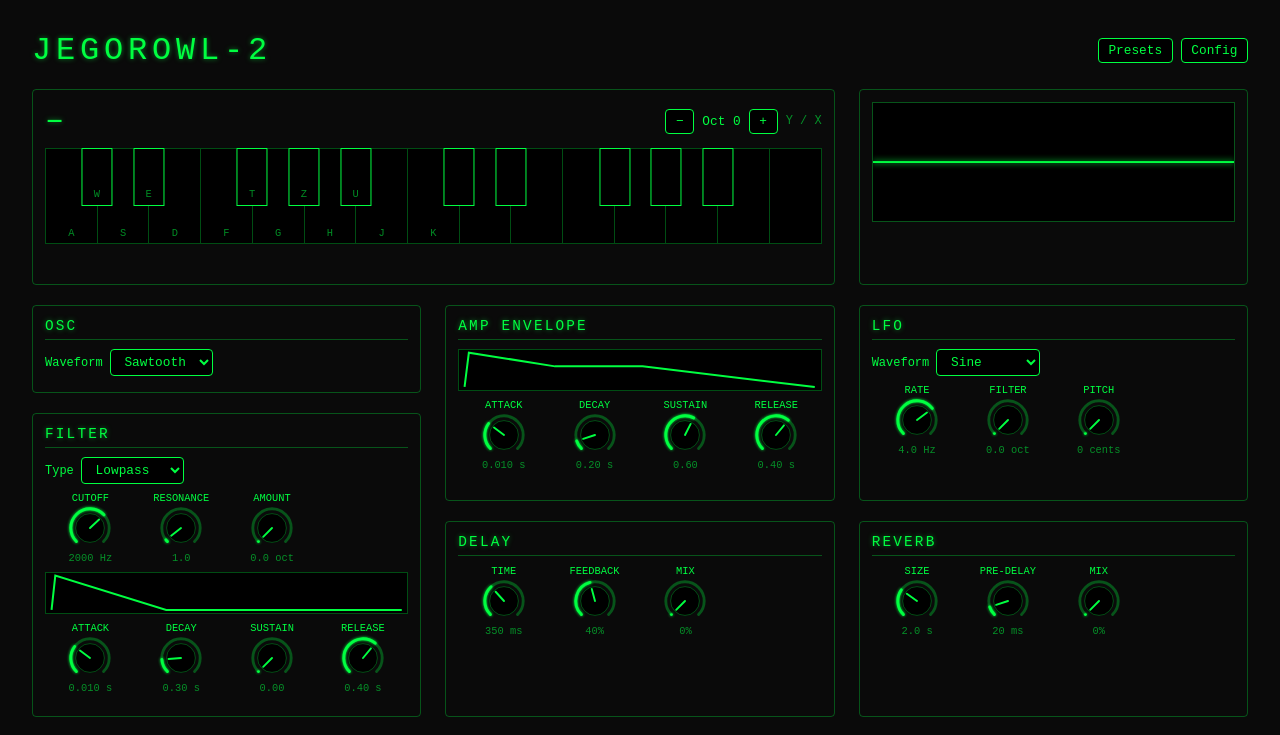
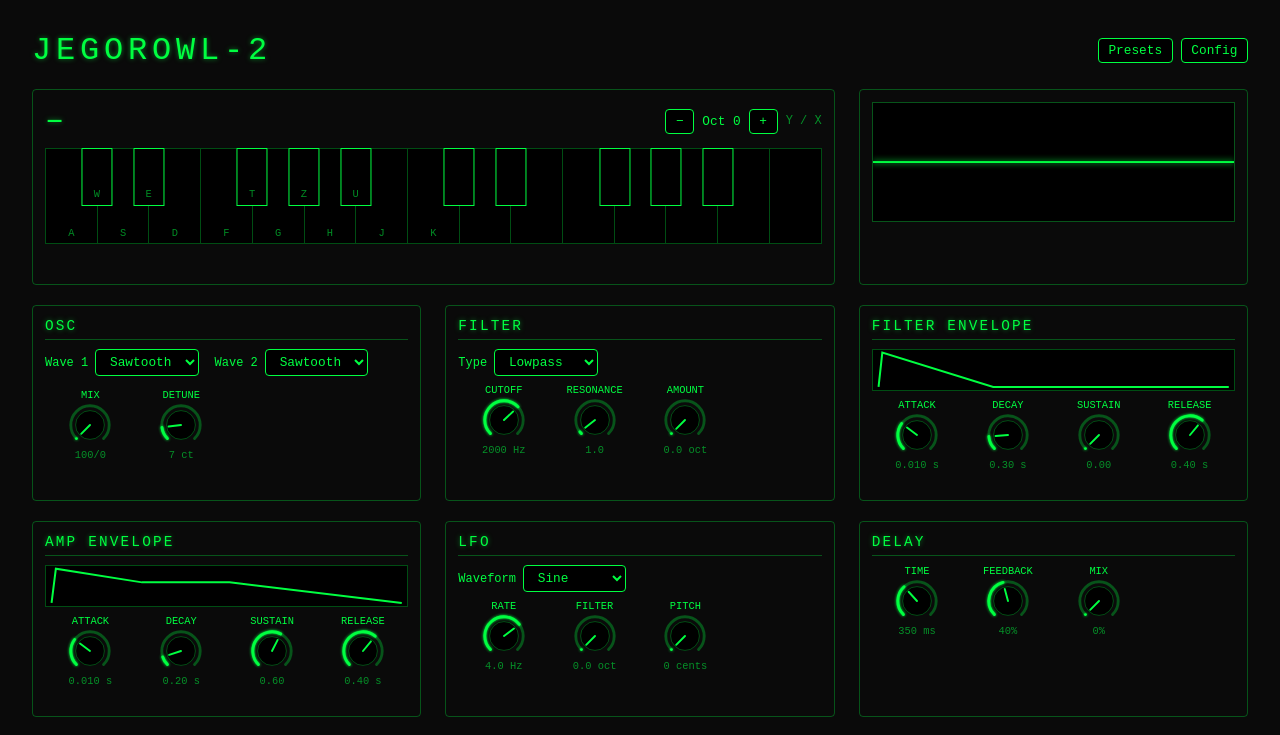
Before and after one commit to s-jegorow/JegorOWL-2, a Svelte app: page / in a window 1280 px wide. Shown: the top 735 px of the page. Built offline with nearby package versions, Linux system fonts and the light colour scheme.

Commit message:
update: 2nd oscillator (mix + detune), filter split into filter / filter envelope

```diff
--- a/src/App.svelte
+++ b/src/App.svelte
@@ -32,6 +32,9 @@
   $effect(() => { saveLastSettings(settings); });
 
   $effect(() => { engine.setWaveform(settings.waveform); });
+  $effect(() => { engine.setOsc2Waveform(settings.osc2Waveform); });
+  $effect(() => { engine.setOsc2Mix(settings.osc2Mix); });
+  $effect(() => { engine.setOsc2Detune(settings.osc2Detune); });
   $effect(() => { engine.setFilterType(settings.filterType); });
   $effect(() => { engine.setCutoff(settings.cutoff); });
   $effect(() => { engine.setResonance(settings.resonance); });
@@ -173,8 +176,42 @@
     <Oscilloscope />
   </Panel>
 
-  <Panel title="Osc" span={4} rows={1}>
-    <Select label="Waveform" options={WAVEFORMS} bind:value={settings.waveform} />
+  <Panel title="Osc" span={4} rows={2}>
+    <div class="selects">
+      <Select label="Wave 1" options={WAVEFORMS} bind:value={settings.waveform} />
+      <Select label="Wave 2" options={WAVEFORMS} bind:value={settings.osc2Waveform} />
+    </div>
+
+    <div class="knobs">
+      <MappableKnob param="osc2Mix" bind:value={settings.osc2Mix} />
+      <MappableKnob param="osc2Detune" bind:value={settings.osc2Detune} />
+    </div>
+  </Panel>
+
+  <Panel title="Filter" span={4} rows={2}>
+    <Select label="Type" options={FILTER_TYPES} bind:value={settings.filterType} />
+
+    <div class="knobs">
+      <MappableKnob param="cutoff" bind:value={settings.cutoff} />
+      <MappableKnob param="resonance" bind:value={settings.resonance} />
+      <MappableKnob param="filterAmount" bind:value={settings.filterAmount} />
+    </div>
+  </Panel>
+
+  <Panel title="Filter Envelope" span={4} rows={2}>
+    <EnvelopeGraph
+      attack={settings.filterAttack}
+      decay={settings.filterDecay}
+      sustain={settings.filterSustain}
+      release={settings.filterRelease}
+    />
+
+    <div class="knobs">
+      <MappableKnob param="filterAttack" bind:value={settings.filterAttack} />
+      <MappableKnob param="filterDecay" bind:value={settings.filterDecay} />
+      <MappableKnob param="filterSustain" bind:value={settings.filterSustain} />
+      <MappableKnob param="filterRelease" bind:value={settings.filterRelease} />
+    </div>
   </Panel>
 
   <Panel title="Amp Envelope" span={4} rows={2}>
@@ -200,30 +237,6 @@
       <MappableKnob param="lfoRate" bind:value={settings.lfoRate} />
       <MappableKnob param="lfoFilterDepth" bind:value={settings.lfoFilterDepth} />
       <MappableKnob param="lfoPitchDepth" bind:value={settings.lfoPitchDepth} />
-    </div>
-  </Panel>
-
-  <Panel title="Filter" span={4} rows={3}>
-    <Select label="Type" options={FILTER_TYPES} bind:value={settings.filterType} />
-
-    <div class="knobs">
-      <MappableKnob param="cutoff" bind:value={settings.cutoff} />
-      <MappableKnob param="resonance" bind:value={settings.resonance} />
-      <MappableKnob param="filterAmount" bind:value={settings.filterAmount} />
-    </div>
-
-    <EnvelopeGraph
-      attack={settings.filterAttack}
-      decay={settings.filterDecay}
-      sustain={settings.filterSustain}
-      release={settings.filterRelease}
-    />
-
-    <div class="knobs">
-      <MappableKnob param="filterAttack" bind:value={settings.filterAttack} />
-      <MappableKnob param="filterDecay" bind:value={settings.filterDecay} />
-      <MappableKnob param="filterSustain" bind:value={settings.filterSustain} />
-      <MappableKnob param="filterRelease" bind:value={settings.filterRelease} />
     </div>
   </Panel>
 
@@ -280,6 +293,10 @@
     display: flex;
     gap: 0.5rem;
   }
+  .selects {
+    display: flex;
+    gap: 1rem;
+  }
   .knobs {
     display: grid;
     grid-template-columns: repeat(4, minmax(0, 1fr));
--- a/src/audio/engine.ts
+++ b/src/audio/engine.ts
@@ -7,6 +7,9 @@ import { Lfo } from './lfo';
 
 export interface EngineSettings {
   waveform: OscillatorType;
+  osc2Waveform: OscillatorType;
+  osc2Mix: number;
+  osc2Detune: number;
   filterType: BiquadFilterType;
   cutoff: number;
   resonance: number;
@@ -34,6 +37,9 @@ export interface EngineSettings {
 
 export const DEFAULT_SETTINGS: EngineSettings = {
   waveform: 'sawtooth',
+  osc2Waveform: 'sawtooth',
+  osc2Mix: 0,
+  osc2Detune: 7,
   filterType: 'lowpass',
   cutoff: 2000,
   resonance: 1,
@@ -174,6 +180,24 @@ export function setWaveform(value: OscillatorType): void {
   for (const voice of releasing) voice.setWaveform(value); // hit the fading ones too or it sounds weird
 }
 
+export function setOsc2Waveform(value: OscillatorType): void {
+  settings.osc2Waveform = value;
+  for (const voice of voices.values()) voice.setOsc2Waveform(value);
+  for (const voice of releasing) voice.setOsc2Waveform(value);
+}
+
+export function setOsc2Mix(value: number): void {
+  settings.osc2Mix = value;
+  for (const voice of voices.values()) voice.setOsc2Mix(value);
+  for (const voice of releasing) voice.setOsc2Mix(value);
+}
+
+export function setOsc2Detune(value: number): void {
+  settings.osc2Detune = value;
+  for (const voice of voices.values()) voice.setOsc2Detune(value);
+  for (const voice of releasing) voice.setOsc2Detune(value);
+}
+
 export function setFilterType(value: BiquadFilterType): void {
   settings.filterType = value;
   for (const voice of voices.values()) voice.setFilterType(value);
--- a/src/audio/voice.ts
+++ b/src/audio/voice.ts
@@ -5,6 +5,9 @@ import type { Lfo } from './lfo';
 
 interface VoiceSettings {
   waveform: OscillatorType;
+  osc2Waveform: OscillatorType;
+  osc2Mix: number;
+  osc2Detune: number;
   filterType: BiquadFilterType;
   attack: number;
   decay: number;
@@ -20,6 +23,9 @@ interface VoiceSettings {
 export class Voice {
   private readonly ctx: AudioContext;
   private readonly oscillator: OscillatorNode;
+  private readonly oscillator2: OscillatorNode;
+  private readonly oscillatorGain: GainNode;
+  private readonly oscillator2Gain: GainNode;
   private readonly switchGain: GainNode; // own gain just for the declick on waveform switch, so the adsr automation stays untouched
   private readonly filter: BiquadFilterNode;
   private readonly envelope: GainNode;
@@ -35,6 +41,9 @@ export class Voice {
     const now = ctx.currentTime;
 
     this.oscillator = ctx.createOscillator();
+    this.oscillator2 = ctx.createOscillator();
+    this.oscillatorGain = ctx.createGain();
+    this.oscillator2Gain = ctx.createGain();
     this.switchGain = ctx.createGain();
     this.filter = ctx.createBiquadFilter();
     this.envelope = ctx.createGain();
@@ -42,17 +51,30 @@ export class Voice {
     this.oscillator.type = settings.waveform;
     this.oscillator.frequency.value = frequency;
 
+    this.oscillator2.type = settings.osc2Waveform;
+    this.oscillator2.frequency.value = frequency;
+    // only osc2 gets detuned, osc1 stays dead on the note
+    this.oscillator2.detune.value = settings.osc2Detune;
+
+    // crossfade, both gains add up to 1 so mixing in osc2 doesnt get louder
+    this.oscillatorGain.gain.value = 1 - settings.osc2Mix;
+    this.oscillator2Gain.gain.value = settings.osc2Mix;
+
     this.filter.type = settings.filterType;
     this.filter.frequency.value = settings.cutoff;
     this.filter.Q.value = settings.resonance;
 
-    this.oscillator.connect(this.switchGain);
+    this.oscillator.connect(this.oscillatorGain);
+    this.oscillator2.connect(this.oscillator2Gain);
+    this.oscillatorGain.connect(this.switchGain);
+    this.oscillator2Gain.connect(this.switchGain);
     this.switchGain.connect(this.filter);
     this.filter.connect(this.envelope);
     this.envelope.connect(output);
 
     lfo.filterOut.connect(this.filter.detune);
     lfo.pitchOut.connect(this.oscillator.detune);
+    lfo.pitchOut.connect(this.oscillator2.detune);
 
     triggerEnvelope(this.envelope.gain, now, settings, velocity);
 
@@ -64,6 +86,7 @@ export class Voice {
     }, settings.filterAmount * CENTS_PER_OCTAVE);
 
     this.oscillator.start(now);
+    this.oscillator2.start(now);
   }
 
   release(releaseTime: number, filterReleaseTime: number): void {
@@ -76,12 +99,17 @@ export class Voice {
     releaseEnvelope(this.filter.detune, now, filterReleaseTime);
 
     this.oscillator.stop(now + releaseTime + 0.02);
+    this.oscillator2.stop(now + releaseTime + 0.02);
 
     this.oscillator.onended = () => {
       // only cut this voice's link, a bare disconnect() would kill the lfo for every voice
       this.lfo.filterOut.disconnect(this.filter.detune);
       this.lfo.pitchOut.disconnect(this.oscillator.detune);
+      this.lfo.pitchOut.disconnect(this.oscillator2.detune);
       this.oscillator.disconnect();
+      this.oscillator2.disconnect();
+      this.oscillatorGain.disconnect();
+      this.oscillator2Gain.disconnect();
       this.switchGain.disconnect();
       this.filter.disconnect();
       this.envelope.disconnect();
@@ -101,15 +129,32 @@ export class Voice {
     smooth(this.filter.Q, value);
   }
 
+  setWaveform(value: OscillatorType): void {
+    this.declick(() => { this.oscillator.type = value; });
+  }
+
+  setOsc2Waveform(value: OscillatorType): void {
+    this.declick(() => { this.oscillator2.type = value; });
+  }
+
+  setOsc2Mix(value: number): void {
+    smooth(this.oscillatorGain.gain, 1 - value);
+    smooth(this.oscillator2Gain.gain, value);
+  }
+
+  setOsc2Detune(value: number): void {
+    smooth(this.oscillator2.detune, value);
+  }
+
   // works in the release phase too, the dip lives on switchGain so the release ramp keeps going
-  setWaveform(value: OscillatorType): void {
+  private declick(apply: () => void): void {
     const now = this.ctx.currentTime;
     const g = this.switchGain.gain;
 
     g.cancelScheduledValues(now);
     g.setValueAtTime(1, now);
     g.linearRampToValueAtTime(0.5, now + 0.003);
-    this.oscillator.type = value;
+    apply();
     g.linearRampToValueAtTime(1, now + 0.006);
   }
 }
--- a/src/params.ts
+++ b/src/params.ts
@@ -20,6 +20,9 @@ function milliseconds(value: number): string {
 }
 
 export const PARAMS = {
+  osc2Mix: { label: 'Mix', min: 0, max: 1, step: 0.01, format: (v) => `${Math.round((1 - v) * 100)}/${Math.round(v * 100)}` },
+  osc2Detune: { label: 'Detune', min: 0, max: 50, step: 1, format: (v) => `${v} ct` },
+
   cutoff: { label: 'Cutoff', min: 50, max: 12000, step: 1, curve: 'exp', format: (v) => `${v} Hz` },
   resonance: { label: 'Resonance', min: 0.5, max: 20, step: 0.1, format: (v) => v.toFixed(1) },
   filterAmount: { label: 'Amount', min: 0, max: 6, step: 0.1, format: (v) => `${v.toFixed(1)} oct` },
@@ -51,7 +54,9 @@ export const PARAMS = {
 export type ParamKey = keyof typeof PARAMS;
 
 export const PARAM_GROUPS: { title: string; keys: ParamKey[] }[] = [
-  { title: 'Filter', keys: ['cutoff', 'resonance', 'filterAmount', 'filterAttack', 'filterDecay', 'filterSustain', 'filterRelease'] },
+  { title: 'Osc', keys: ['osc2Mix', 'osc2Detune'] },
+  { title: 'Filter', keys: ['cutoff', 'resonance', 'filterAmount'] },
+  { title: 'Filter Envelope', keys: ['filterAttack', 'filterDecay', 'filterSustain', 'filterRelease'] },
   { title: 'Amp Envelope', keys: ['attack', 'decay', 'sustain', 'release'] },
   { title: 'LFO', keys: ['lfoRate', 'lfoFilterDepth', 'lfoPitchDepth'] },
   { title: 'Delay', keys: ['delayTime', 'delayFeedback', 'delayMix'] },
```
